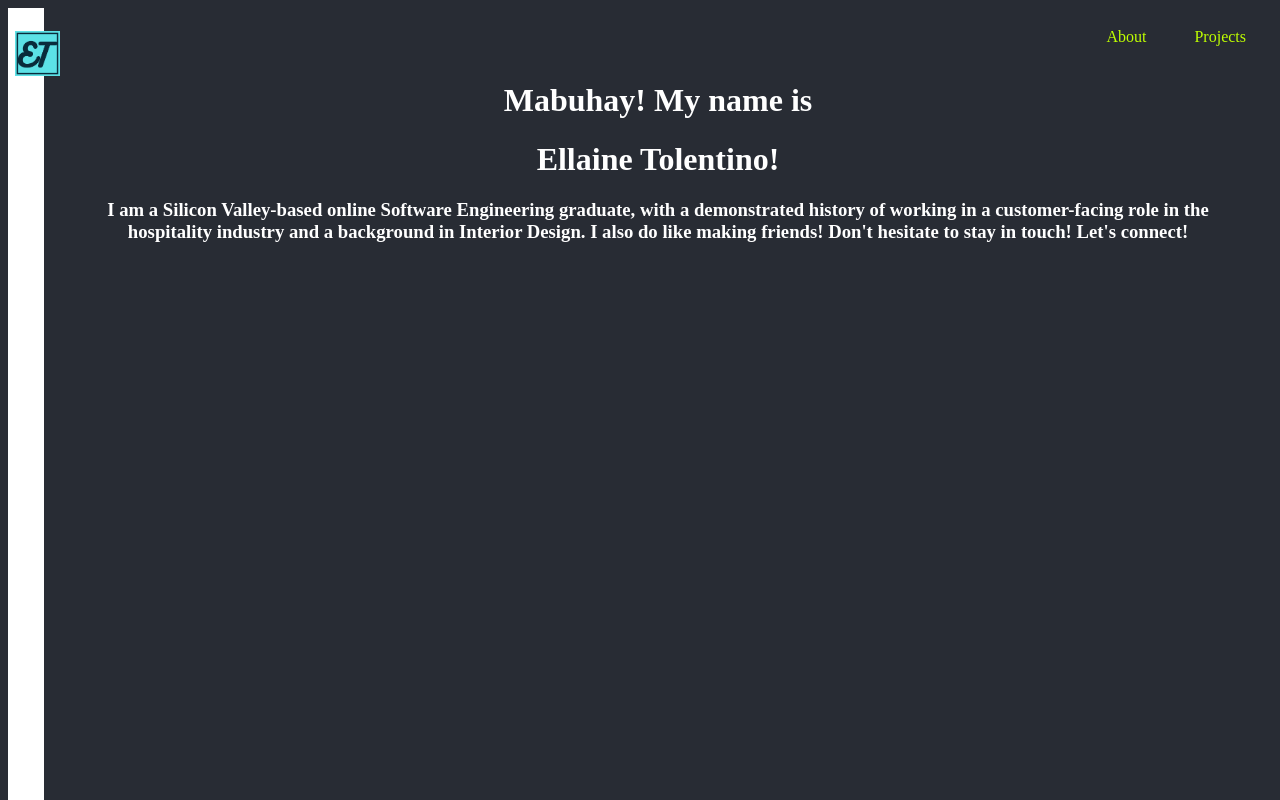
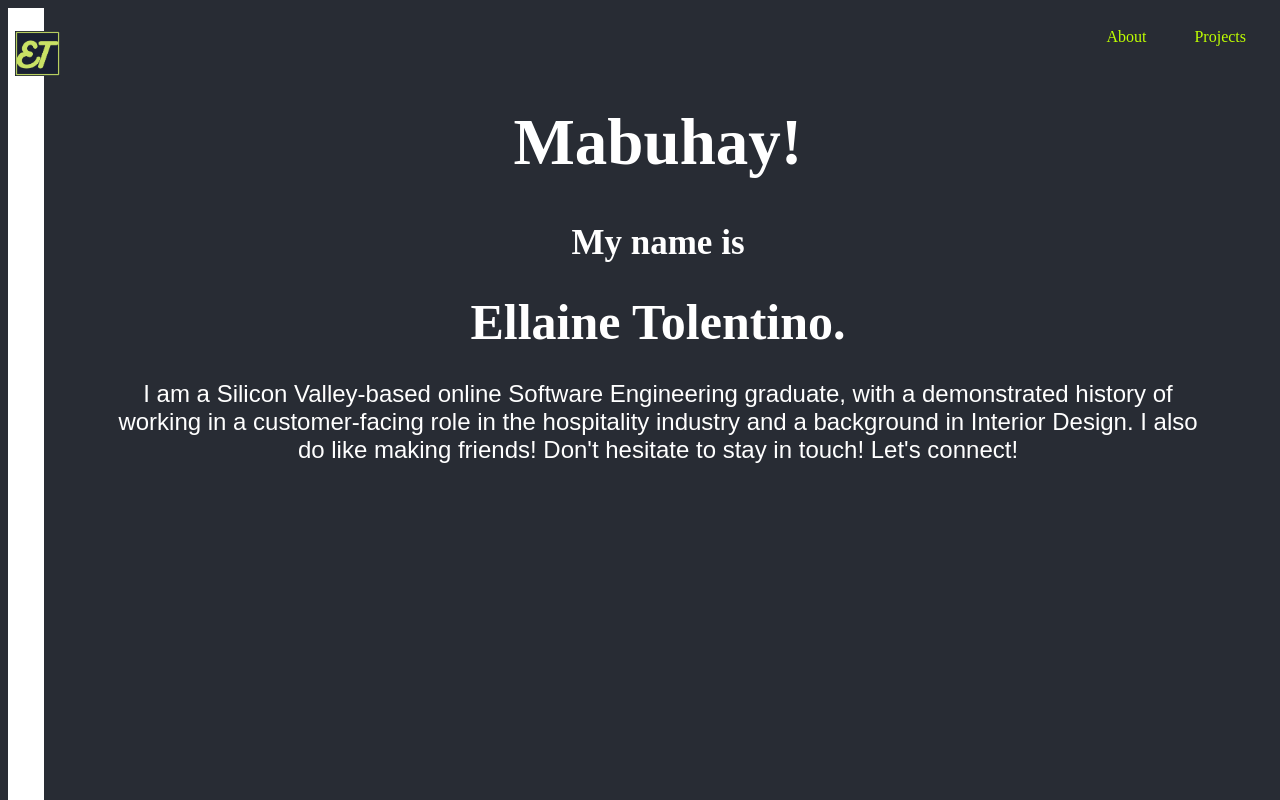
Before and after one commit to tolentinoel/ellaine_dev_portfolio, a React (Create React App) app: page / in a window 1280 px wide. Shown: the top 800 px of the page. Built offline with nearby package versions, Linux system fonts and the light colour scheme; the HTML template or start-up script is replaced by a standard one.

Commit message:
integrated google font

```diff
--- a/src/About.js
+++ b/src/About.js
@@ -5,7 +5,7 @@ function About(props) {
 
   return (
     <div className="about_div">
-      <h1>About Me:</h1>
+      <h1 className="aboutLabel">About Me:</h1>
       <div  className="LI-profile-badge"  data-version="v1" data-size="medium" data-locale="en_US" data-type="horizontal" data-theme="dark" data-vanity="ellainet">
         <a className="LI-simple-link"  target="blank_" href='https://www.linkedin.com/in/ellainet?trk=profile-badge'>Ellaine Tolentino (She/They) 🏳️‍🌈</a>
 
--- a/src/App.js
+++ b/src/App.js
@@ -1,4 +1,4 @@
-import logo from './images/logo2.png';
+import logo from './images/Logo3.png';
 import './styles/App.css';
 import { BrowserRouter} from 'react-router-dom';
 import Projects from './Projects.js';
@@ -19,9 +19,10 @@ function App() {
       <div className="App">
 
         <div className="landing">
-          <h1>Mabuhay! My name is</h1>
-          <h1>Ellaine Tolentino!</h1>
-          <h3 className="aboutMeContent">I am a Silicon Valley-based online Software Engineering graduate, with a demonstrated history of working in a customer-facing role in the hospitality industry and a background in Interior Design. I also do like making friends! Don't hesitate to stay in touch! Let's connect!</h3>
+          <h1 className="lHeader" id="mabuhay">Mabuhay! </h1>
+          <h1 className="lHeader" id="name1">My name is </h1>
+          <h1 className="lHeader" id="name2">Ellaine Tolentino.</h1>
+          <h2 className="summary">I am a Silicon Valley-based online Software Engineering graduate, with a demonstrated history of working in a customer-facing role in the hospitality industry and a background in Interior Design. I also do like making friends! Don't hesitate to stay in touch! Let's connect!</h2>
         </div>
 
         <div id="about">
--- a/src/styles/About.css
+++ b/src/styles/About.css
@@ -1,6 +1,11 @@
 .about_div{
     height: 100vh;
     text-decoration: none;
+    font-family: 'Advent Pro', sans-serif;
+}
+
+.aboutLabel{
+    font-family: 'Luckiest Guy', cursive;
 }
 
 .LI-simple-link{
--- a/src/styles/App.css
+++ b/src/styles/App.css
@@ -1,3 +1,4 @@
+
 html{
   scroll-behavior: smooth;
   -webkit-font-smoothing: antialiased;
@@ -42,13 +43,7 @@ html{
 
 }
 
-.navigation{
-  /* height: 100%;
-  width: 50px;
-  display: flex;
-  position: sticky;
-  left: 0px;
-  background-color: #5ce1e6; */
+.navigation {
   text-align: end;
   padding: 20px 10px 15px 10px;
 }
@@ -59,6 +54,26 @@ html{
 
 }
 
+.lHeader {
+  font-family: 'Luckiest Guy', cursive;
+  margin-left: 30px;
+  margin-right: 30px;
+}
+
+#mabuhay{
+  font-size: 65px;
+}
+
+#name1{
+  font-size: 35px;
+}
+
+#name2{
+  font-size: 50px;
+  line-height: 50px;
+}
+
+
 .tab{
   text-decoration: none;
   color: #bfff00;
@@ -66,7 +81,9 @@ html{
   padding-right: 1rem;
 }
 
-.aboutMeContent{
+.summary{
   padding-left: 5%;
   padding-right: 5%;
+  font-family: 'Advent Pro', sans-serif;
+  font-weight: 400;
 }
--- a/src/styles/index.css
+++ b/src/styles/index.css
@@ -1,3 +1,5 @@
+@import url('https://fonts.googleapis.com/css2?family=Advent+Pro:wght@400;700&family=Luckiest+Guy&display=swap');
+
 body {
   margin: 0;
   font-family: -apple-system, BlinkMacSystemFont, 'Segoe UI', 'Roboto', 'Oxygen',
@@ -11,3 +13,5 @@ code {
   font-family: source-code-pro, Menlo, Monaco, Consolas, 'Courier New',
     monospace;
 }
+/* font-family: 'Advent Pro', sans-serif; weight 400, 700*/
+/* font-family: 'Luckiest Guy', cursive; */
```
Also changed, not shown: src/images/flip_thumb2.png (deleted).
